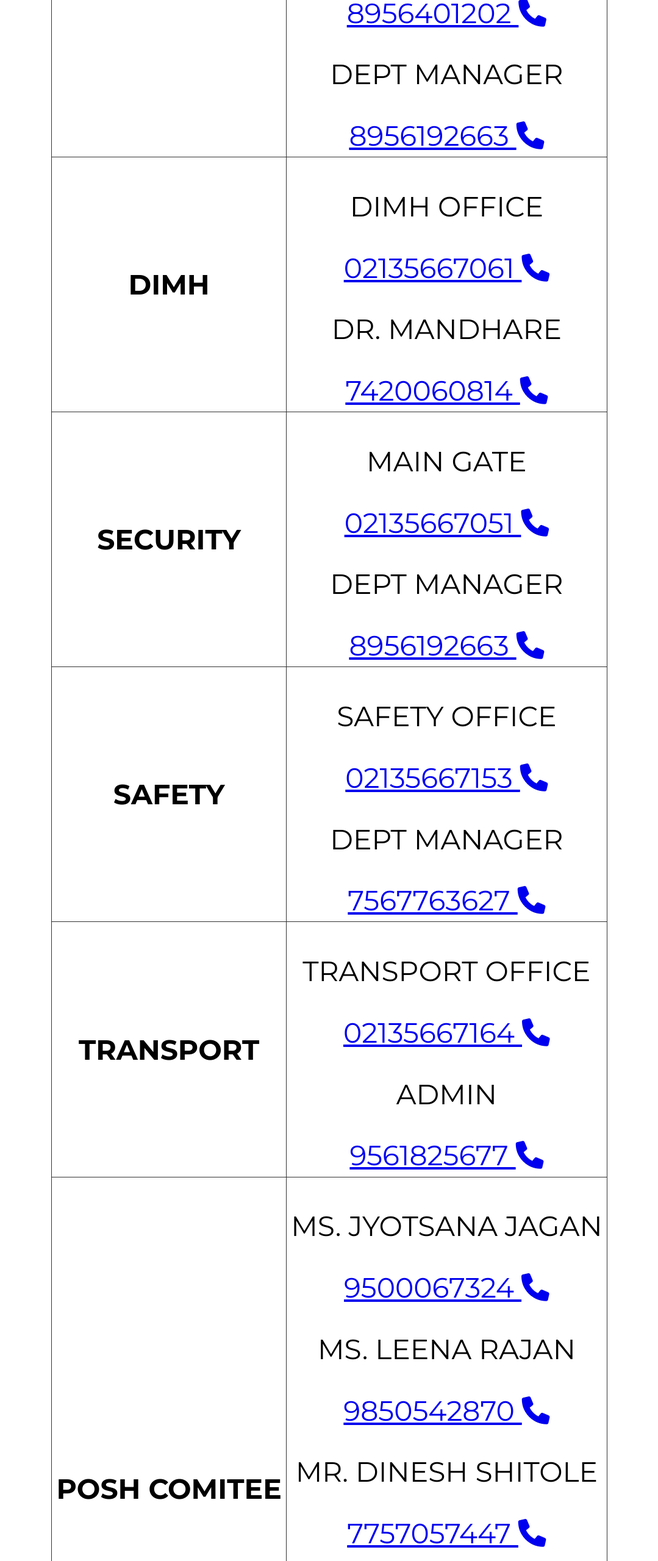
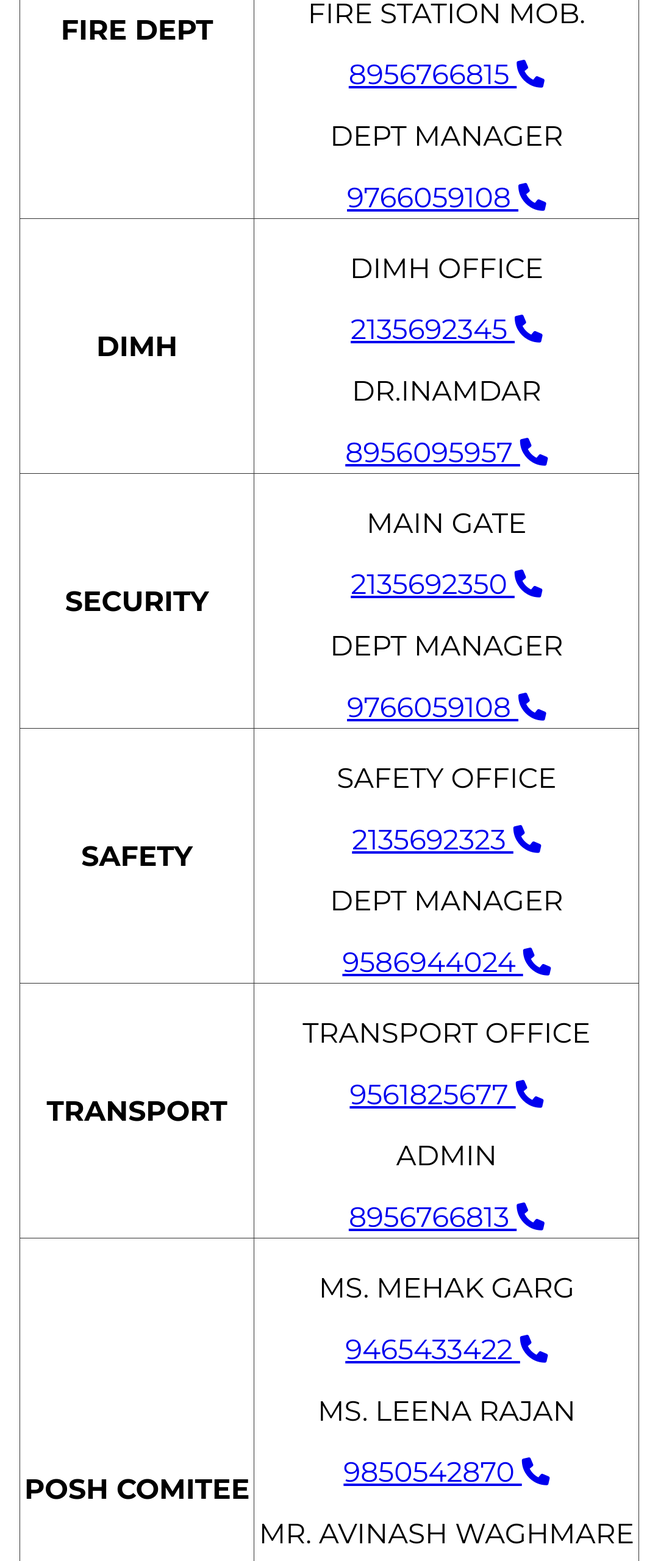
Before and after one commit to Dash41299/Emergency-Number-Plant-II, a plain HTML site: page Index.html in a window 1280 px wide. Shown: the part 240-2800 px from the top of the page at 61% size, without its empty margins (100-1179 px from the left). Drawn offline with Linux system fonts and the light colour scheme.

Commit message:
Update Index.html
Number updated

```diff
--- a/Index.html
+++ b/Index.html
@@ -70,16 +70,16 @@
             <td>
                 <div>
                     <p>FIRE STATION LAND</p>
-                    <a href="tel:02135665800">02135665800 <i class="fas fa-phone"></i></a>
+                    <a href="tel:2135692350">2135692350 <i class="fas fa-phone"></i></a>
                 </div>
                 <div>
                     <p>FIRE STATION MOB.</p>
-                <a href="tel:8956401202">8956401202 <i class="fas fa-phone"></i></a>
+                <a href="tel:8956766815">8956766815 <i class="fas fa-phone"></i></a>
                 </div>
                 <div>
 
                     <p>DEPT MANAGER</p>
-                    <a href="tel:8956192663">8956192663 <i class="fas fa-phone"></i></a>
+                    <a href="tel:9766059108">9766059108 <i class="fas fa-phone"></i></a>
                 </div>
             </td>
         </tr>
@@ -88,12 +88,12 @@
             <td>
                 <div>
                     <p>DIMH OFFICE</p>
-                    <a href="tel:02135667061">02135667061 <i class="fas fa-phone"></i></a>
+                    <a href="tel:2135692345">2135692345 <i class="fas fa-phone"></i></a>
 
                 </div>
                 <div>
-                    <p>DR. MANDHARE</p>
-                    <a href="tel:7420060814">7420060814 <i class="fas fa-phone"></i></a>
+                    <p>DR.INAMDAR</p>
+                    <a href="tel:8956095957">8956095957 <i class="fas fa-phone"></i></a>
                 </div>
             </td>
         </tr>
@@ -102,11 +102,11 @@
             <td>
                 <div>
                     <p>MAIN GATE</p>
-                    <a href="tel:02135667051">02135667051 <i class="fas fa-phone"></i></a>
+                    <a href="tel: 2135692350"> 2135692350 <i class="fas fa-phone"></i></a>
                 </div>
                 <div>
                     <p>DEPT MANAGER</p>
-                    <a href="tel:8956192663">8956192663 <i class="fas fa-phone"></i></a>
+                    <a href="tel: 9766059108"> 9766059108 <i class="fas fa-phone"></i></a>
                 </div>
             </td>
         </tr>
@@ -115,11 +115,11 @@
             <td>
                 <div>
                     <p>SAFETY OFFICE </p>
-                    <a href="tel:02135667153">02135667153 <i class="fas fa-phone"></i></a>
+                    <a href="tel: 2135692323"> 2135692323 <i class="fas fa-phone"></i></a>
                 </div>
                 <div>
                     <p>DEPT MANAGER </p>
-                    <a href="tel:7567763627">7567763627 <i class="fas fa-phone"></i></a>
+                    <a href="tel:9586944024">9586944024 <i class="fas fa-phone"></i></a>
                 </div>
             </td>
         </tr>
@@ -128,11 +128,11 @@
             <td>
                 <div>
                     <p>TRANSPORT OFFICE </p>
-                    <a href="tel:02135667164">02135667164 <i class="fas fa-phone"></i></a>
+                    <a href="tel:9561825677">9561825677 <i class="fas fa-phone"></i></a>
                 </div>
                 <div>
                     <p>ADMIN</p>
-                    <a href="tel:9561825677">9561825677 <i class="fas fa-phone"></i></a>
+                    <a href="tel:8956766813">8956766813 <i class="fas fa-phone"></i></a>
                 </div>
             </td>
         </tr>
@@ -140,24 +140,20 @@
             <td><Strong>POSH COMITEE<Strong></td>
             <td>
                 <div>
-                    <p>MS. JYOTSANA JAGAN</p>
-                    <a href="tel:9500067324">9500067324  <i class="fas fa-phone"></i></a>
+                    <p>MS. MEHAK GARG</p>
+                    <a href="tel:9465433422">9465433422  <i class="fas fa-phone"></i></a>
                 </div>
                 <div>
                     <p>MS. LEENA RAJAN</p>
                     <a href="tel:9850542870">9850542870 <i class="fas fa-phone"></i></a>
                 </div>
                 <div>
-                    <p>MR. DINESH SHITOLE</p>
-                    <a href="tel:7757057447">7757057447 <i class="fas fa-phone"></i></a>
+                    <p>MR. AVINASH WAGHMARE </p>
+                    <a href="tel:6264285985">6264285985 <i class="fas fa-phone"></i></a>
                 </div>
                 <div>
-                    <p>MS. SANGITA MANE</p>
-                    <a href="tel:7387991764 ">7387991764 <i class="fas fa-phone"></i></a>
-                </div>
-                <div>
-                    <p>MS. VARSHA PAWAR</p>
-                    <a href="tel:9665412657">9665412657  <i class="fas fa-phone"></i></a>
+                    <p>MS. POOJA PUND </p>
+                    <a href="tel:9730133259">9730133259 <i class="fas fa-phone"></i></a>
                 </div>
             </td>
         </tr>
```
